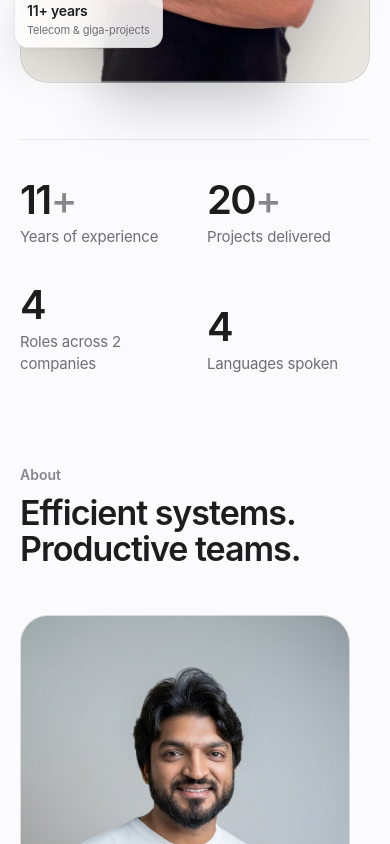
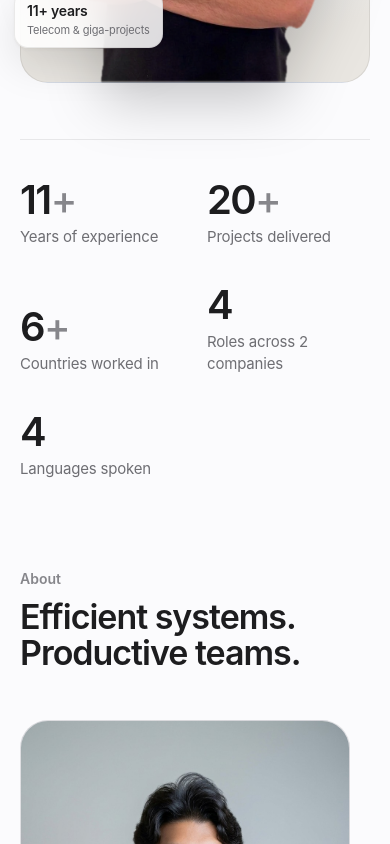
Before and after one commit to mrrizwanwarraich-blip/rizwan-portfolio, a React (Vite) app: page / in a window 390 px wide. Shown: the part 1020-1864 px from the top of the page. Built offline with nearby package versions, Linux system fonts and the light colour scheme.

Commit message:
Add "6+ countries worked in" stat to the hero
Fifth stat in both languages; the stats row is now five columns on
desktop, three on tablets and two on phones.

Co-Authored-By: Claude Opus 5.5 <noreply@anthropic.com>

```diff
--- a/src/data/content.ar.js
+++ b/src/data/content.ar.js
@@ -25,6 +25,7 @@ export const heroBadges = [
 export const stats = [
   { value: '11', suffix: '+', label: 'سنة خبرة' },
   { value: '20', suffix: '+', label: 'مشروعًا منجزًا' },
+  { value: '6', suffix: '+', label: 'دول عملت في مشاريعها' },
   { value: '4', suffix: '', label: 'مناصب في شركتين' },
   { value: '4', suffix: '', label: 'لغات' },
 ]
--- a/src/data/content.js
+++ b/src/data/content.js
@@ -32,6 +32,7 @@ export const heroBadges = [
 export const stats = [
   { value: '11', suffix: '+', label: 'Years of experience' },
   { value: '20', suffix: '+', label: 'Projects delivered' },
+  { value: '6', suffix: '+', label: 'Countries worked in' },
   { value: '4', suffix: '', label: 'Roles across 2 companies' },
   { value: '4', suffix: '', label: 'Languages spoken' },
 ]
--- a/src/styles.css
+++ b/src/styles.css
@@ -429,7 +429,7 @@ img { display: block; max-width: 100%; }
 
 .stats {
   display: grid;
-  grid-template-columns: repeat(4, 1fr);
+  grid-template-columns: repeat(5, 1fr);
   gap: 24px;
   margin-top: clamp(56px, 8vw, 96px);
   padding-top: 40px;
@@ -444,7 +444,8 @@ img { display: block; max-width: 100%; }
 }
 .stat dd span { color: var(--text-3); font-weight: 500; }
 .stat dt { font-size: 15px; color: var(--text-2); }
-@media (max-width: 720px) { .stats { grid-template-columns: repeat(2, 1fr); row-gap: 36px; } }
+@media (max-width: 980px) { .stats { grid-template-columns: repeat(3, 1fr); row-gap: 36px; } }
+@media (max-width: 560px) { .stats { grid-template-columns: repeat(2, 1fr); } }
 
 /* ───────────────────────── Sections ───────────────────────── */
 .section { padding-block: var(--section-y); }
```
